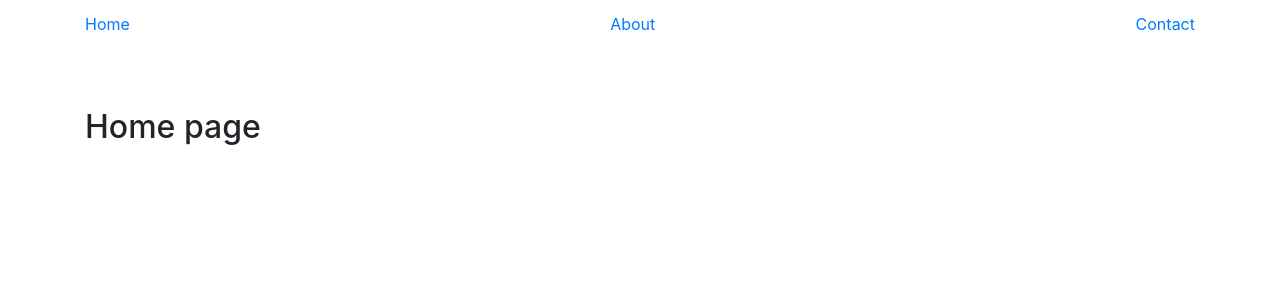
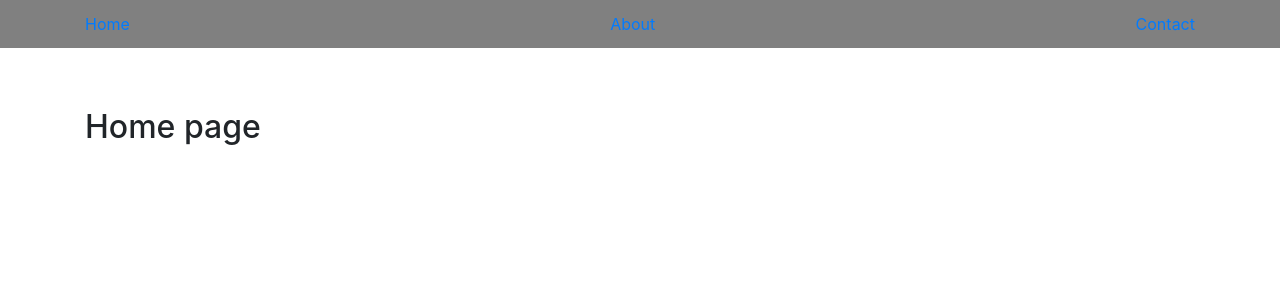
Before and after one commit to ahmadabd/react-router-dom, a React (Create React App) app: page / in a window 1280 px wide. Shown: the top 300 px of the page. Built offline with nearby package versions, Linux system fonts and the light colour scheme.

Commit message:
add color to navbar

```diff
--- a/src/components/sections/Header.js
+++ b/src/components/sections/Header.js
@@ -5,7 +5,7 @@ class Header extends Component{
   render(){
     return(
       <div>
-        <nav className="site-header sticky-top py-1">
+        <nav className="site-header sticky-top py-1" style={{ background:'grey' }}>
           <div className="container d-flex flex-column flex-md-row justify-content-between">
             <Link className="py-2 d-none d-md-inline-block" to="/">Home</Link>
             <Link className="py-2 d-none d-md-inline-block" to="/about">About</Link>
```
